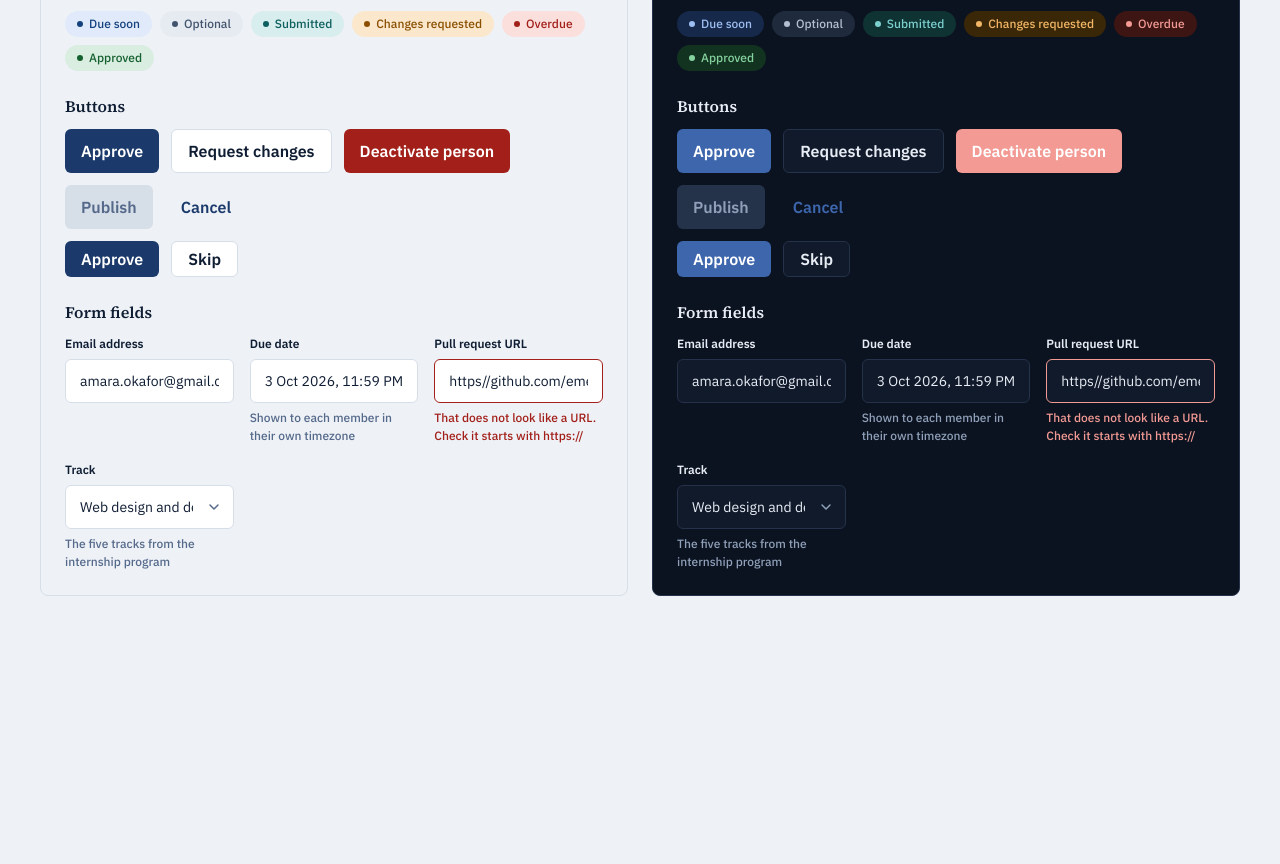
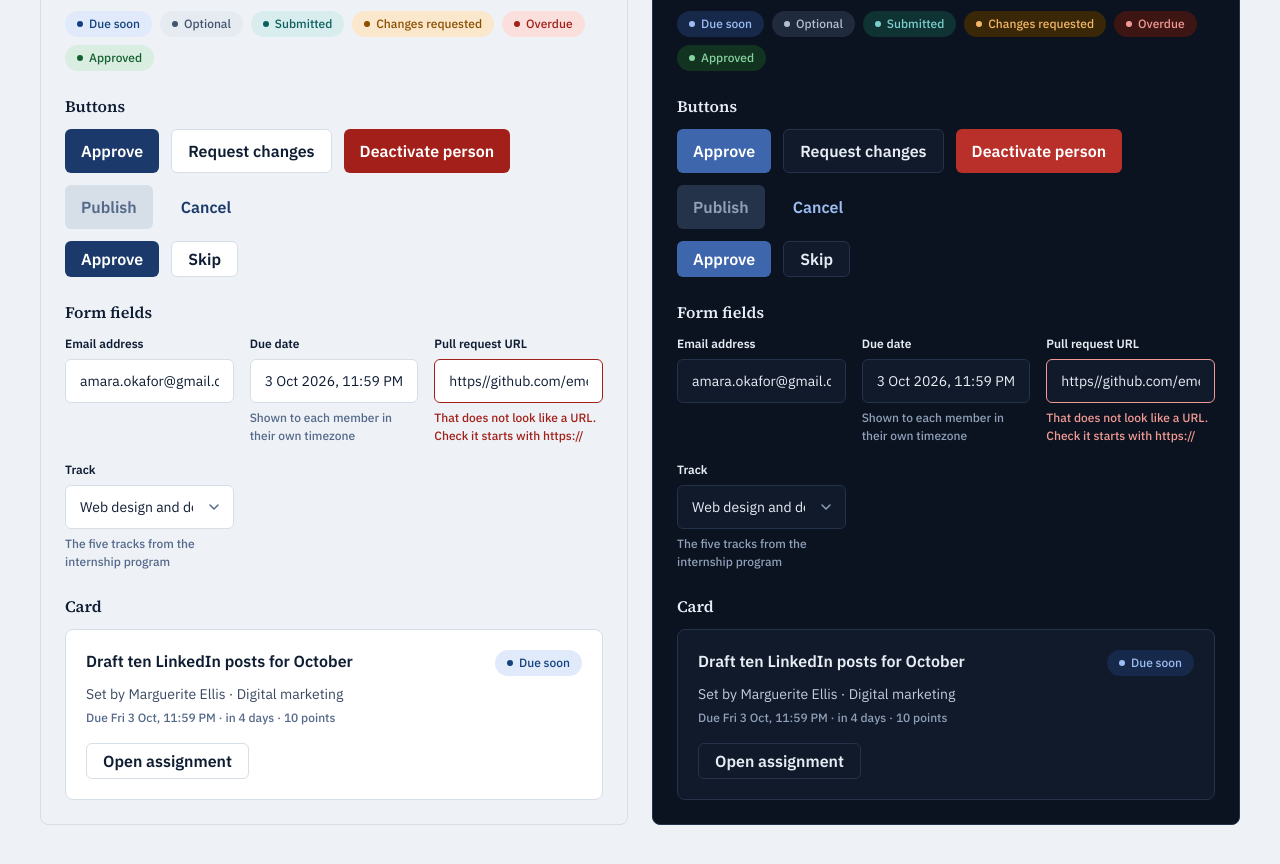
Before and after one commit to dschell3/Byline, a React (Vite) app in the folder web/: page /tokens in a window 1280 px wide. Shown: the part 880-1744 px from the top of the page. Before the commit the page ends 1516 px from the top, so only its background shows below. Built offline with nearby package versions, Linux system fonts and the light colour scheme.

Commit message:
SCRUM-71 feat(web): add Card, plus danger and link tokens for readable dark buttons

```diff
--- a/web/src/components/ui/Button.tsx
+++ b/web/src/components/ui/Button.tsx
@@ -14,9 +14,8 @@ const variants: Record<Variant, string> = {
   primary: 'bg-primary text-primary-on hover:bg-primary/90 disabled:bg-line disabled:text-ink-meta',
   secondary:
     'border border-line bg-surface text-ink hover:bg-surface-recessed disabled:text-ink-meta',
-  danger:
-    'bg-status-overdue-text text-primary-on hover:bg-status-overdue-text/90 disabled:bg-line disabled:text-ink-meta',
-  ghost: 'bg-transparent text-primary hover:underline disabled:text-ink-meta disabled:no-underline',
+  danger: 'bg-danger text-primary-on hover:bg-danger/90 disabled:bg-line disabled:text-ink-meta',
+  ghost: 'bg-transparent text-link hover:underline disabled:text-ink-meta disabled:no-underline',
 };
 
 const sizes: Record<Size, string> = {
--- /dev/null
+++ b/web/src/components/ui/Card.tsx
@@ -0,0 +1,9 @@
+import type { HTMLAttributes } from 'react';
+
+// SCRUM-71: the white card from the Figma foundations page.
+// Hairline border, rounded corners, comfortable padding. Put anything inside it.
+export type CardProps = HTMLAttributes<HTMLDivElement>;
+
+export function Card({ className = '', ...props }: CardProps) {
+  return <div className={`rounded-lg border border-line bg-surface p-5 ${className}`} {...props} />;
+}
--- a/web/src/pages/TokensPage.tsx
+++ b/web/src/pages/TokensPage.tsx
@@ -1,4 +1,5 @@
 import { Button } from '../components/ui/Button';
+import { Card } from '../components/ui/Card';
 import { Input } from '../components/ui/Input';
 import { Select } from '../components/ui/Select';
 
@@ -125,6 +126,24 @@ function ThemePanel({ theme }: { theme: Theme }) {
           <option value="sales">Sales and marketing</option>
         </Select>
       </div>
+
+      <h3 className="mt-6 text-card-title">Card</h3>
+      <Card className="mt-3">
+        <div className="flex items-start justify-between gap-3">
+          <p className="text-card-title text-ink">Draft ten LinkedIn posts for October</p>
+          <span className="inline-flex shrink-0 items-center gap-1.5 rounded-full bg-status-due-soon-fill px-3 py-1 text-meta text-status-due-soon-text">
+            <span className="h-1.5 w-1.5 rounded-full bg-current" aria-hidden="true" />
+            Due soon
+          </span>
+        </div>
+        <p className="mt-2 text-body text-ink-body">Set by Marguerite Ellis · Digital marketing</p>
+        <p className="mt-1 text-meta text-ink-meta">
+          Due Fri 3 Oct, 11:59 PM · in 4 days · 10 points
+        </p>
+        <Button variant="secondary" size="sm" className="mt-4">
+          Open assignment
+        </Button>
+      </Card>
     </section>
   );
 }
--- a/web/src/styles/tokens.css
+++ b/web/src/styles/tokens.css
@@ -12,6 +12,8 @@
   --color-primary: 27 58 107; /* #1B3A6B */
   --color-on-primary: 255 255 255;
   --color-accent: 90 75 209; /* #5A4BD1 */
+  --color-danger: 163 32 26; /* #A3201A, destructive buttons */
+  --color-link: 27 58 107; /* text links and ghost buttons */
 
   --status-due-soon-text: 20 66 127;
   --status-due-soon-fill: 224 234 250;
@@ -38,6 +40,8 @@
   --color-primary: 61 102 173;
   --color-on-primary: 255 255 255;
   --color-accent: 140 130 228; /* #8C82E4, the "on navy" value from Figma */
+  --color-danger: 185 48 42; /* deep enough for white text on dark */
+  --color-link: 157 190 242; /* light blue so links read on navy */
 
   --status-due-soon-text: 157 190 242;
   --status-due-soon-fill: 22 41 74;
--- a/web/tailwind.config.js
+++ b/web/tailwind.config.js
@@ -27,6 +27,8 @@ export default {
           on: token('color-on-primary'),
         },
         accent: token('color-accent'),
+        danger: token('color-danger'),
+        link: token('color-link'),
         // The six status words: text colour + fill colour
         status: {
           'due-soon': { text: token('status-due-soon-text'), fill: token('status-due-soon-fill') },
```
